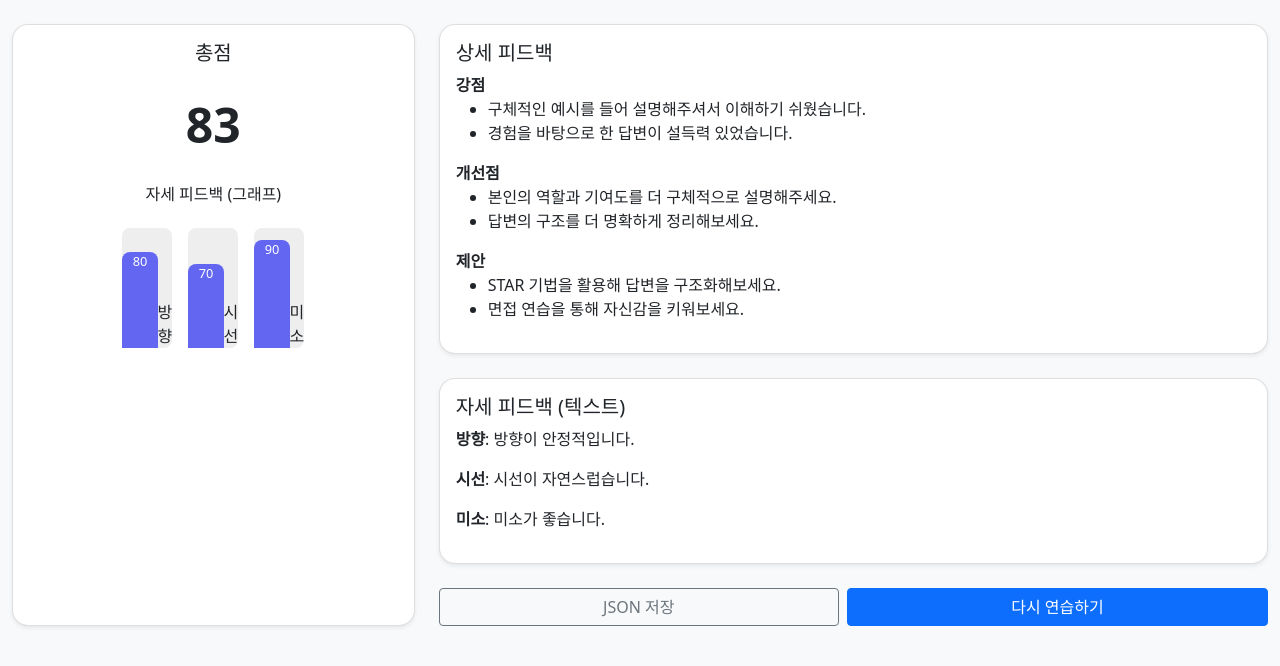
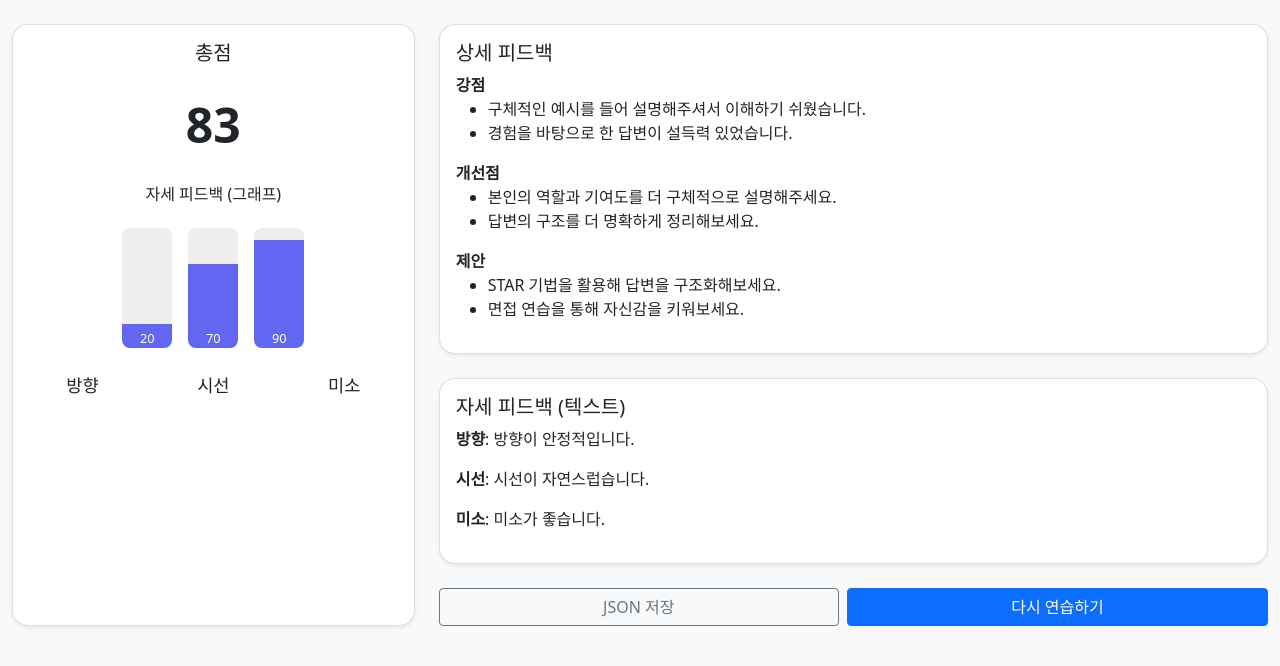
Before and after one commit to han122400/Hackerton-final, a FastAPI app: page /result in a window 1280 px wide. Shown: the part 48-714 px from the top of the page. Run offline with FastAPI, Linux system fonts and the light colour scheme; parts of the project's set-up code (start-up, migrations or seed data) failed here and were passed over; some libraries are stand-ins or nearby versions.

Commit message:
re수정ing

```diff
--- a/server/result.py
+++ b/server/result.py
@@ -9,7 +9,7 @@ def get_result():
         "ok": True,
         "overallScore": 83,
         "detailFeedback": {  # 그래프용 점수
-            "direction": 80,
+            "direction": 20,
             "eye": 70,
             "smile": 90
         },
--- a/templates/result.html
+++ b/templates/result.html
@@ -21,20 +21,27 @@
         width: 50px;
         background: #eee;
         border-radius: 8px;
-        display: flex;
-        align-items: flex-end;
-        justify-content: center;
         position: relative;
         height: 100%;
+        display: flex;
+        flex-direction: column;
+        align-items: center;
+        justify-content: flex-end;
       }
       .vertical-bar-fill {
+        position: absolute;
+        left: 0;
+        bottom: 0;
         width: 100%;
         background: #6366f1;
-        border-radius: 8px 8px 0 0;
+        border-radius: 0 0 8px 8px;
         text-align: center;
         color: white;
         font-size: 0.8rem;
         transition: height 0.5s;
+        display: flex;
+        align-items: flex-end;
+        justify-content: center;
       }
       .bar-label {
         text-align: center;
@@ -76,33 +83,21 @@
             <div class="score-container" id="scoreValue">-</div>
 
             <h6 class="fw-semibold mt-4">자세 피드백 (그래프)</h6>
-            <div class="vertical-bar-container" style="height: 120px">
-              <div class="vertical-bar" style="height: 100%">
-                <div
-                  id="directionFill"
-                  class="vertical-bar-fill"
-                  style="height: 0%"
-                >
-                  0
-                </div>
-                <div class="bar-label">방향</div>
+            <div class="vertical-bar-container" style="height: 120px;">
+              <div class="vertical-bar" style="height: 100%;">
+                <div id="directionFill" class="vertical-bar-fill" style="height: 0%;">0</div>
               </div>
-              <div class="vertical-bar" style="height: 100%">
-                <div id="eyeFill" class="vertical-bar-fill" style="height: 0%">
-                  0
-                </div>
-                <div class="bar-label">시선</div>
+              <div class="vertical-bar" style="height: 100%;">
+                <div id="eyeFill" class="vertical-bar-fill" style="height: 0%;">0</div>
               </div>
-              <div class="vertical-bar" style="height: 100%">
-                <div
-                  id="smileFill"
-                  class="vertical-bar-fill"
-                  style="height: 0%"
-                >
-                  0
-                </div>
-                <div class="bar-label">미소</div>
+              <div class="vertical-bar" style="height: 100%;">
+                <div id="smileFill" class="vertical-bar-fill" style="height: 0%;">0</div>
               </div>
+            </div>
+            <div class="d-flex justify-content-center gap-4 mt-3">
+              <div class="bar-label" style="width:50px; text-align:center; font-size:1.1rem;">방향</div>
+              <div class="bar-label" style="width:50px; text-align:center; font-size:1.1rem;">시선</div>
+              <div class="bar-label" style="width:50px; text-align:center; font-size:1.1rem;">미소</div>
             </div>
           </div>
         </div>
```
